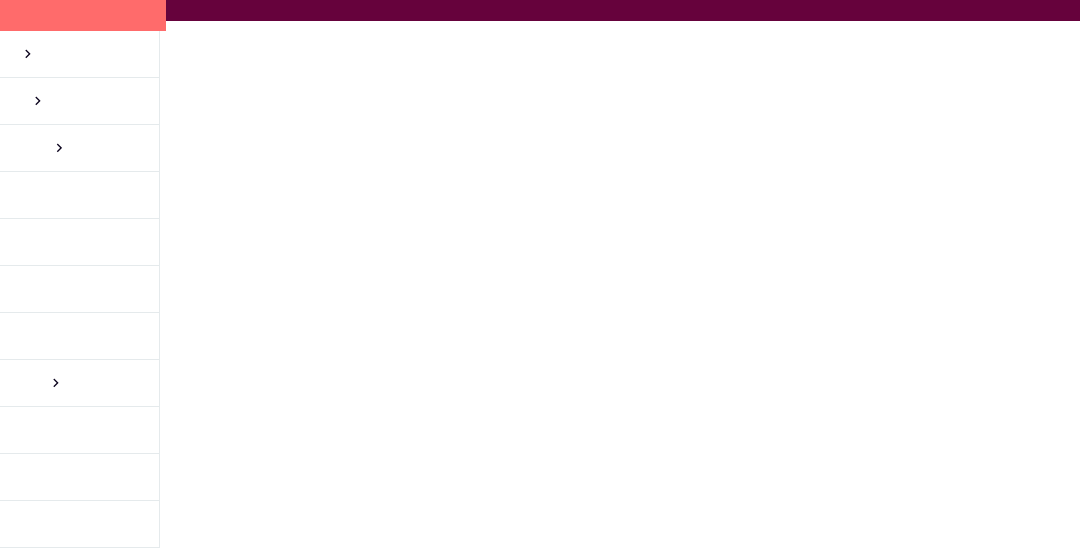
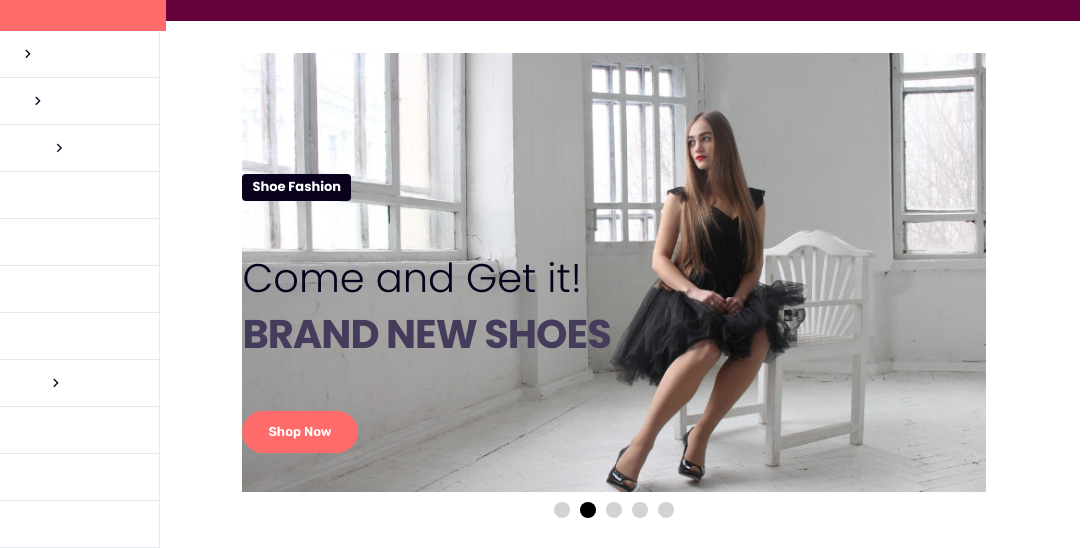
Before and after one commit to StephanieMfon/E-commerce-mojo, a plain HTML site: page index.html in a window 1280 px wide. Shown: the part 254-802 px from the top of the page, 192-1280 px from the left. Drawn offline with nearby package versions, Linux system fonts and the light colour scheme; a web font is replaced by a local one.

Commit message:
added auto slideshow

```diff
--- a/CSS/style.css
+++ b/CSS/style.css
@@ -570,7 +570,7 @@ transition: max-height .3s  cubic-beizer(0.215, 0.610,0.355,1);
     width: var(--percentage100);
 
 }
-.off-canvas .thetop-nav .right ul> :where(:nth-child(4) ,li:nth-child(5))>a{
+.off-canvas .thetop-nav .right ul> :where(:nth-child(4) , li:nth-child(5)) > a{
     display:none;
 }
 .off-canvas .thetop-nav .right ul ul{
@@ -583,6 +583,111 @@ transition: max-height .3s  cubic-beizer(0.215, 0.610,0.355,1);
     line-height: 16px;
     margin:0  0.5em 0.5em 0;
 }
+/* ===============SLIDER===== */
+.slider > div > .wrapper{
+    width: calc(100% - (300px + 2em));
+    margin-left:auto;
+}
+.slider .myslider .slide .item{
+    position: relative;
+    height: 400px;
+}
+.slider .item .image img{
+    height: 475px;
+}
+.slider .text-content{
+    position: absolute;
+    height: var(--percentage100);
+    justify-content: flex-end;
+    padding: 0 0 10% 10%;
+    z-index: 1;
+    top:0;
+     bottom:0;
+}
+.slider h4{
+    font-size: var(--font-small);
+    font-weight: var(--fw7);
+    width: fit-content;
+    padding: 4px 10px;
+    background-color: var(--dark-color);
+    color: var(--white-color);
+    border-radius: 4px;
+}
+
+.text-content :where(h2,h3) span:first-child {
+font-weight: var(--fw3);
+columns: var(--light-text-color);
+}
+
+.text-content :where(h2,h3) span:last-child{
+color:var(--secondary-dark-color);
+text-transform: uppercase;
+letter-spacing: -1px;
+}
+
+/* ============================== */
+/* =======SLIDER STYLING ======== */
+
+@keyframes fade{
+    from{
+      opacity:0.4;
+    }
+    to{
+      opacity:1;
+    }
+  }
+
+
+  #slider{
+    margin:0 auto;
+    width:80%;
+    overflow:hidden;
+  }
+
+  .slides{
+    overflow:hidden;
+    animation-name:fade;
+    animation-duration:1s;
+    display:none;
+  }
+
+  img{
+    width:100%;
+  }
+
+  #dot{
+    margin:0 auto;
+    text-align:center;
+  }
+  .dot{
+    display:inline-block;
+    border-radius:50%;
+    background:#d3d3d3;
+    padding:8px;
+    margin:10px 5px;
+  }
+
+  .active{
+    background:black;
+  }
+
+  @media (max-width:567px){
+    #slider{
+      width:100%;
+
+    }
+  }
+
+  #heading{
+    display:block;
+    text-align:center;
+    font-size:2em;
+    margin:10px 0px;
+
+  }
+
+
+
 @media screen and (min-width: 992px){
     .container{
         padding: 0.2 em;
@@ -688,7 +793,7 @@ min-width: 80px;
     border-bottom: 0;
 }
 
-.dpt-menu>ul>li>a{
+.dpt-menu > ul > li > a{
    display: flex;
    flex-direction: row;
    justify-content: flex-start;
--- a/SCRIPTS/script1.js
+++ b/SCRIPTS/script1.js
@@ -85,3 +85,37 @@ function toggle(e){
   if (this.closest('.has-child').classList != 'expand');
    this.closest('.has-child').classList.toggle('expand')
 }
+
+// ======automatic slideshow
+let index = 0;
+const slides = document.querySelectorAll(".slides");
+const dots = document.querySelectorAll(".dot");
+
+function changeSlide(){
+
+  number = slides.length - 1
+
+  if(index < 0){
+    index = number;
+  }
+
+  if(index > number){
+    index = 0;
+  }
+
+  for(let slide of slides){
+    slide.style.display = "none";
+  }
+  for(let dot of dots){
+    dot.classList.remove("active");
+  }
+  slides[index].style.display= "block";
+  dots[index].classList.add("active");
+
+  index++;
+
+  setTimeout(changeSlide,4000);
+
+}
+
+changeSlide();
--- a/index.html
+++ b/index.html
@@ -430,7 +430,40 @@
 
         <!-- main -->
         <main>
+             <div class="slider">
+                <div class="container">
+                    <div class="wrapper">
+                        <div class="myslider">
+                            <div class="wrapper">
+                                <div class="slide">
+                                    <div id="item" class="item">
+                                       <div id="slider">
+                                        <div class="slides"><img src="assets/slider/slider0.jpg" alt=""></div>
 
+                                        <div class="slides"><img src="assets/slider/slider1.jpg" alt=""></div>
+
+                                        <div class="slides"><img src="assets/slider/slider2.jpg" alt=""></div>
+
+                                        <div class="slides"><img src="assets/slider/slider3.jpg" alt=""></div>
+
+                                        <div id="dot"><span class="dot"></span><span class="dot"></span><span class="dot"></span><span class="dot"></span><span class="dot"></span></div>
+
+                                       </div>
+
+
+
+                                        <div class="text-content flexcol">
+                                            <h4>Shoe Fashion</h4>
+                                            <h2><span>Come and Get it!</span><br><span>Brand new Shoes</span></h2>
+                                            <a href="" class="primary-button">Shop Now</a>
+                                        </div>
+                                    </div>
+                                </div>
+                            </div>
+                        </div>
+                    </div>
+                </div>
+             </div>
         </main>
 
         <!-- footer -->
```
